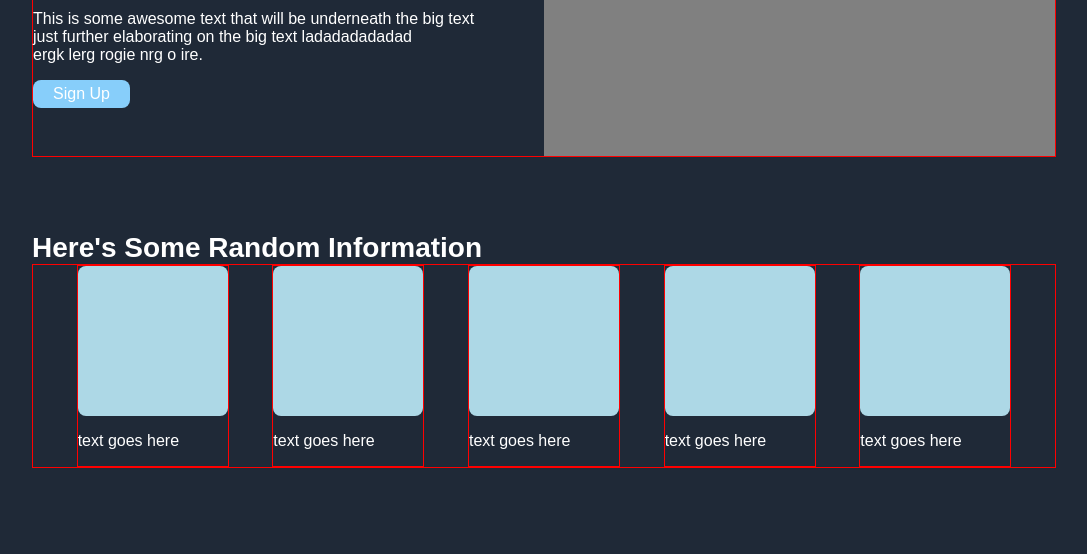
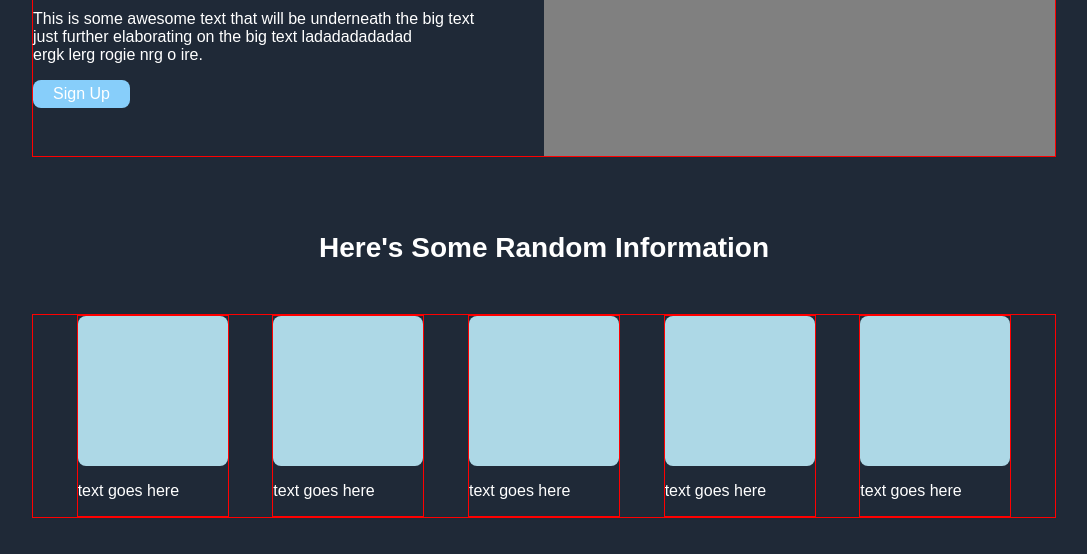
Before and after one commit to cemkar/generic-landing-page, a plain HTML site: page index.html in a window 1280 px wide. Shown: the part 246-800 px from the top of the page, without its empty margins (96-1183 px from the left). Drawn offline with Linux system fonts and the light colour scheme.

```diff
--- a/style.css
+++ b/style.css
@@ -69,14 +69,14 @@
 
 section:nth-child(2) > h1 {
     font-size:28px;
-
     margin:0 auto;
     width: 100%;
-    align-items:flex-start;
+    text-align:center;
 
 }
 
 section:nth-child(2) > .container {
+    margin-top:50px;
     display:flex;
     justify-content:space-evenly;
     border:red 1px solid;
```
